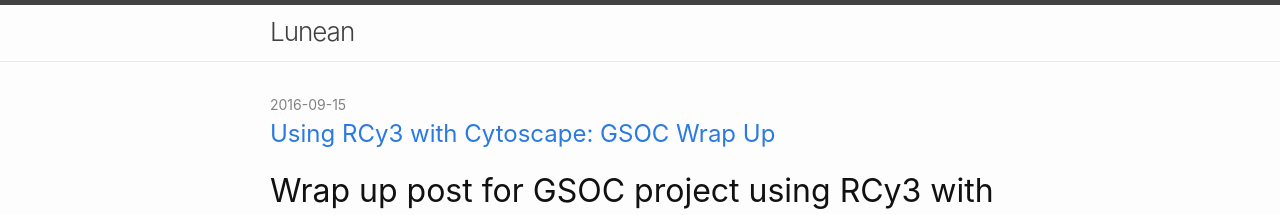
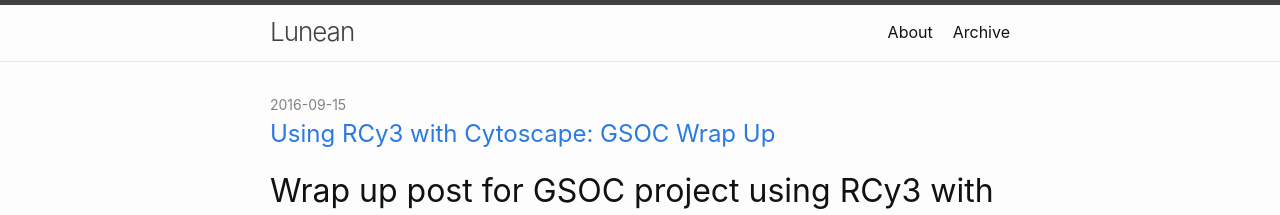
Before and after one commit to cannin/blog, a Jekyll site: the page built from index.md, in a window 1280 px wide and 900 px high. Shown: the top 215 px of the window. Built offline with Jekyll 4.4.1, drawn with Linux system fonts in a browser that asks for light colours.

Commit message:
Added archive to header

```diff
--- a/_config.yml
+++ b/_config.yml
@@ -31,6 +31,10 @@ header_pages:
   - _pages/about.md
   - _pages/archive.md
 
+header_pages:
+  - about.md
+  - archive.md
+
 include:
     - _pages
 
```
